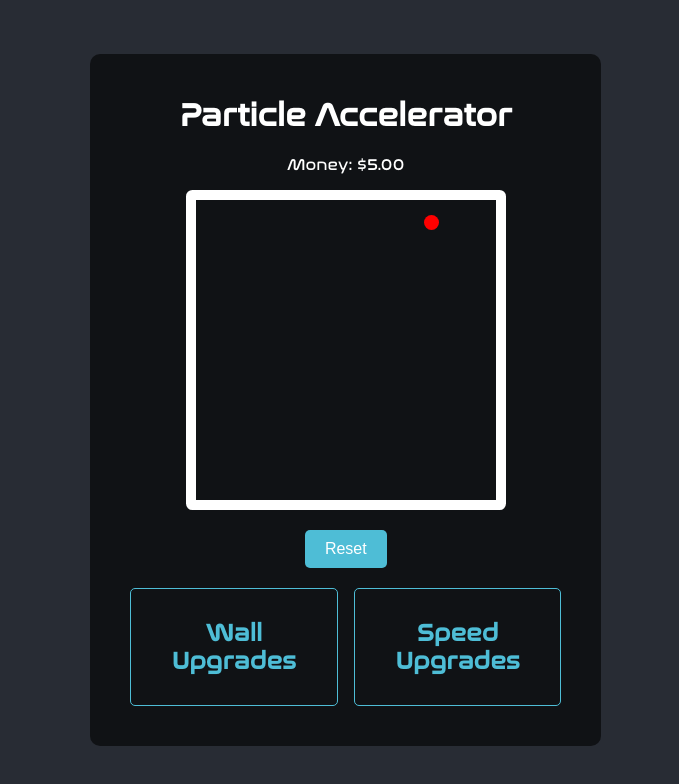
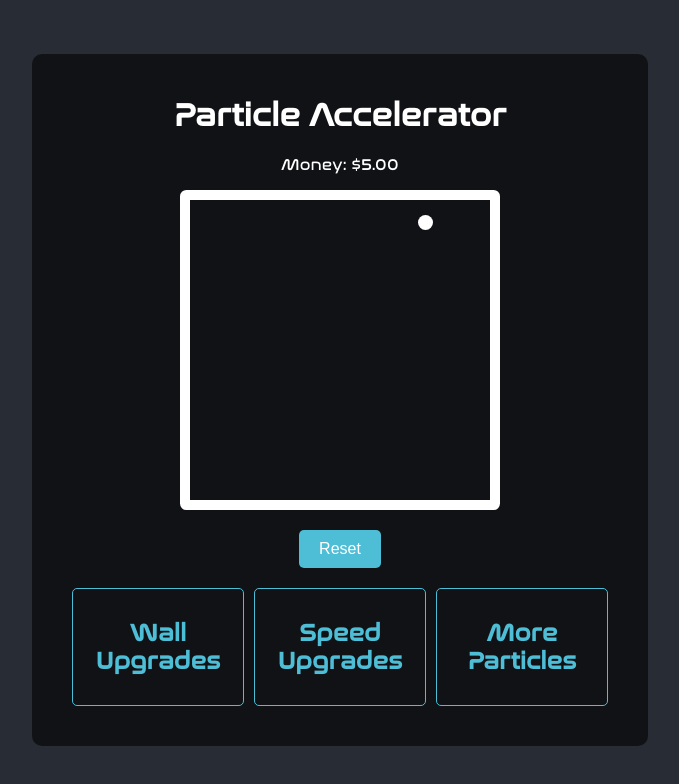
Before and after one commit to JQ4386/Particle-Accelerator, a React (Create React App) app: page / in a window 1280 px wide. Shown: the top 784 px of the page, without its empty margins (288-967 px from the left). Built offline with nearby package versions, Linux system fonts and the light colour scheme.

Commit message:
implement more particles upgrade + separated particle component from particle box

```diff
--- a/package.json
+++ b/package.json
@@ -7,6 +7,7 @@
     "@testing-library/react": "^13.4.0",
     "@testing-library/user-event": "^13.5.0",
     "gsap": "^3.12.2",
+    "nanoid": "^4.0.2",
     "react": "^18.2.0",
     "react-dom": "^18.2.0",
     "react-explode": "^2.0.5",
--- a/src/App.css
+++ b/src/App.css
@@ -21,12 +21,13 @@ body, html {
   justify-content: center;
   align-items: center;
   background-color: #282c34;
+  user-select: none;
 }
 
 /* Style the app container */
 .App {
   width: 90%; /* Take up 90% of the available width */
-  max-width: 500px; /* Set a maximum width */
+  max-width: 600px; /* Set a maximum width */
   padding: 20px;
   text-align: center;
   background-color: rgba(0, 0, 0, 0.6);
@@ -59,7 +60,7 @@ button {
 }
 
 .upgrade-column {
-  width: 43%; /* slightly less than 50% to allow some space between columns */
+  width: 28%; /* slightly less than 33% to allow some space between columns */
   border: 1px solid #4ebdd6;
   padding: 10px;
   border-radius: 5px;
--- a/src/App.js
+++ b/src/App.js
@@ -1,4 +1,6 @@
 import React, { useState, useEffect } from 'react';
+import { nanoid } from 'nanoid';
+
 import './App.css';
 import ResetButton from './ResetButton';
 import UpgradesTab from './UpgradesTab';
@@ -11,54 +13,36 @@ function App() {
   const initWallValue = 1;
   const initParticleSpeed = 5;
   const initUpgradeData = [];
+  const initBoxSize = 300;
+  const initParticleSize = 15;
 
+  // Initialize Game States
   const [money, setMoney] = useState(initMoney);
-  const [upgradeData, setUpgradeData] = useState(initUpgradeData);
   const [wallValue, setWallValue] = useState(initWallValue);
   const [particleSpeed, setParticleSpeed] = useState(initParticleSpeed);
+  const [upgradeData, setUpgradeData] = useState(initUpgradeData);
+  const [boxSize, setBoxSize] = useState(initBoxSize);
+  const [particleSize, setParticleSize] = useState(initParticleSize);
+
+  // Initial Particle Data
+  const initParticleData = [{
+    id: Date.now(),
+    position: { x: boxSize / 2, y: boxSize / 2 },
+    velocity: { x: 2, y: 3 }
+  }];
+
+  const [particleData, setParticleData] = useState(initParticleData);
+
 
   const refreshRate = 60;
-
-  // prop object to reduce prop clutter
-  const manageMoney = {
-    money: money,
-    setMoney: setMoney
-  }
 
   function resetStates() {
     setMoney(initMoney);
     setUpgradeData(initUpgradeData);
     setWallValue(initWallValue);
     setParticleSpeed(initParticleSpeed);
+    setParticleData(initParticleData)
   }
-
-  //handle money per second
-  // useEffect(() => {
-  //   let totalPassiveIncome = 0;
-  //   upgradeData.forEach(upgrade => {
-  //     if (upgrade.type === 'passive') {
-  //       totalPassiveIncome += upgrade.upgradeEffect * upgrade.numOwned;
-  //     }
-  //   });
-  //   setMoneyPerSecond(totalPassiveIncome);
-  // }, [upgradeData]);
-
-  // handle money increment smoothly for the UI
-  // useEffect(() => {
-  //   const incrementsPerSecond = refreshRate;
-  //   const increment = moneyPerSecond / incrementsPerSecond;
-
-  //   const interval = setInterval(() => {
-  //     setMoney(prevMoney => {
-  //       const newMoney = prevMoney + increment;
-  //       // Convert the result of toFixed(2) back to a number for further arithmetic
-  //       return Number(newMoney.toFixed(2));
-  //     });
-  //   }, 1000/refreshRate);
-
-  //   // Cleanup the interval when the component is unmounted
-  //   return () => clearInterval(interval);
-  // }, [moneyPerSecond]);
 
   //handle wall upgrades
   useEffect(() => {
@@ -71,7 +55,7 @@ function App() {
     setWallValue(tempWV)
   }, [upgradeData]);
 
-  // //handle particle upgrades
+  //handle particle upgrades
   useEffect(() => {
     let tempPS = initParticleSpeed;
     upgradeData.forEach(upgrade => {
@@ -82,9 +66,61 @@ function App() {
     setParticleSpeed(tempPS)
   }, [upgradeData]);
 
+  // handle particle amount upgrades
+  const [lastAddedParticles, setLastAddedParticles] = useState(0);
+
+  useEffect(() => {
+    let addedParticles = 0;
+
+    upgradeData.forEach(upgrade => {
+      if (upgrade.effectType === 'particleAmount') {
+        addedParticles += upgrade.upgradeEffect * upgrade.numOwned;
+      }
+    });
+
+    const diff = addedParticles - lastAddedParticles;
+
+    if (diff > 0) {
+      const newParticles = [];
+      for (let i = 0; i < diff; i++) {
+        newParticles.push({
+          id: nanoid(),  // Ensure unique IDs
+          position: { x: boxSize / 2, y: boxSize / 2 },
+          velocity: { x: 2, y: 3 }
+        });
+      }
+      console.log(newParticles);
+      setParticleData(prevParticles => [...prevParticles, ...newParticles]);
+      setLastAddedParticles(addedParticles);
+    }
+
+  }, [upgradeData, boxSize, lastAddedParticles]);
 
 
 
+
+  // prop object to reduce prop clutter
+  const manageMoney = {
+    money: money,
+    setMoney: setMoney
+  }
+
+  const manageUpgrade = {
+    upgradeData: upgradeData,
+    setUpgradeData: setUpgradeData
+  }
+
+  const manageParticles = {
+    particleData: particleData,
+    setParticleData: setParticleData
+  }
+
+  const manageParticleBox = {
+    boxSize: boxSize,
+    setBoxSize: setBoxSize,
+    particleSize: particleSize,
+    setParticleSize: setParticleSize
+  }
 
 
   return (
@@ -92,9 +128,9 @@ function App() {
       <header className="App-header">
         <h1>Particle Accelerator</h1>
         <p>Money: ${money.toFixed(2)} </p>
-        <ParticleBox {...manageMoney} refreshRate={refreshRate} wallValue={wallValue} particleSpeed={particleSpeed}/>
+        <ParticleBox {...manageMoney} {...manageParticles} {...manageParticleBox} refreshRate={refreshRate} wallValue={wallValue} particleSpeed={particleSpeed} />
         <ResetButton resetStates={resetStates} />
-        <UpgradesTab {...manageMoney} upgradeData={upgradeData} setUpgradeData={setUpgradeData} />
+        <UpgradesTab {...manageMoney} {...manageUpgrade} {...manageParticles} {...manageParticleBox} />
       </header>
     </div>
   );
--- a/src/Explosion.js
+++ b/src/Explosion.js
@@ -1,4 +1,4 @@
-import React, { useRef, useEffect, useState } from "react";
+import React, { useRef, useEffect } from "react";
 import gsap, { Power4 } from "gsap";
 
 export default function Explosion({ size, onComplete = () => {}, style, color, position }) {
@@ -27,6 +27,7 @@ export default function Explosion({ size, onComplete = () => {}, style, color, p
             );
 
         return () => timeline.kill();
+        // eslint-disable-next-line
     }, []);
 
     return (
--- /dev/null
+++ b/src/Particle.js
@@ -0,0 +1,39 @@
+import React, { useEffect } from 'react';
+
+export default function Particle({ initPosition, initVelocity, onCollision, particleSize, boxSize, refreshRate }) {
+    const [position, setPosition] = React.useState(initPosition);
+    const [velocity, setVelocity] = React.useState(initVelocity);
+
+    useEffect(() => {
+        const interval = setInterval(() => {
+            let newX = position.x + velocity.x;
+            let newY = position.y + velocity.y;
+
+            if (newX < 0 || newX + particleSize >= boxSize) {
+                setVelocity(prevVelocity => ({ ...prevVelocity, x: -prevVelocity.x }));
+                onCollision({ x: newX, y: newY });
+            }
+
+            if (newY < 0 || newY + particleSize >= boxSize) {
+                setVelocity(prevVelocity => ({ ...prevVelocity, y: -prevVelocity.y }));
+                onCollision({ x: newX, y: newY });
+            }
+
+            setPosition({ x: newX, y: newY });
+        }, 1000/refreshRate);
+
+        return () => clearInterval(interval);
+    }, [position, velocity, onCollision, boxSize, particleSize, refreshRate]);
+
+    return (
+        <div className="particle" style={{
+            width: particleSize,
+            height: particleSize,
+            backgroundColor: 'white',
+            borderRadius: '50%',
+            position: 'absolute',
+            left: position.x,
+            top: position.y
+        }}></div>
+    );
+}
--- a/src/ParticleBox.js
+++ b/src/ParticleBox.js
@@ -1,67 +1,27 @@
-import React, { useState, useEffect } from "react";
+import React, { useState } from "react";
+import { nanoid } from "nanoid";
 
 import Explosion from "./Explosion";
+import Particle from "./Particle";
 
 
-export default function ParticleBox({ money, setMoney, refreshRate, wallValue, particleSpeed }) {
-    const boxSize = 300;
-    const particleSize = 15;
-    const [position, setPosition] = useState({ x: boxSize / 2, y: boxSize / 2 }); // initialize in center of box
-    const [velocity, setVelocity] = useState({ x: 2, y: 3 });
+export default function ParticleBox({ setMoney, refreshRate, wallValue, particleSpeed, particleData, boxSize, particleSize }) {
+
 
     // Explosion states
     const [explosions, setExplosions] = useState([]);
 
-    // Parse particleSpeed from integer to Object
-    useEffect(() => {
-        setVelocity(prevVelocity => ({
-            x: particleSpeed * 2/5 * Math.sign(prevVelocity.x),
-            y: particleSpeed * 3/5 * Math.sign(prevVelocity.y)}) )
-        console.log(particleSpeed)
-      }, [particleSpeed]);
+    function handleCollision(collisionPosition) {
+        const newExplosion = {
+            x: collisionPosition.x,
+            y: collisionPosition.y,
+            id: nanoid()
+        };
 
+        setExplosions(prev => [...prev, newExplosion]);
+        setMoney(prevMoney => prevMoney + wallValue);
+    }
 
-    useEffect(() => {
-        const interval = setInterval(() => {
-            let newX = position.x + velocity.x;
-            let newY = position.y + velocity.y;
-
-            const collisionX = newX < 0 || newX + particleSize >= boxSize;
-            const collisionY = newY < 0 || newY + particleSize >= boxSize;
-
-            if (collisionX || collisionY) {
-                /// Adjust for right and bottom wall collision
-                let explosionX = collisionX ? (newX + particleSize >= boxSize ? newX + particleSize : newX) : newX;
-                let explosionY = collisionY ? (newY + particleSize >= boxSize ? newY + particleSize : newY) : newY;
-
-                const newExplosion = {
-                    x: explosionX,
-                    y: explosionY,
-                    id: Date.now()
-                };
-
-                setExplosions(prev => [...prev, newExplosion]);
-                setMoney(prevMoney => prevMoney + wallValue);
-            }
-
-            // Bounce off the walls
-            if (newX < 0 || newX + particleSize >= boxSize) {
-                setVelocity(prevVelocity => {
-                    return { ...prevVelocity, x: -prevVelocity.x };
-                });
-            }
-
-            if (newY < 0 || newY + particleSize >= boxSize) {
-                setVelocity(prevVelocity => {
-                    return { ...prevVelocity, y: -prevVelocity.y };
-                });
-            }
-
-            setPosition({ x: newX, y: newY });
-        }, 1000 / refreshRate); // once every frame
-
-        return () => clearInterval(interval); // cleanup
-    }, [position, velocity, setMoney, explosions, refreshRate, wallValue]);
 
     return (
         <div className="particle-box" style={{
@@ -70,27 +30,32 @@ export default function ParticleBox({ money, setMoney, refreshRate, wallValue, p
             border: '10px solid white',
             position: 'relative'
         }}>
-
             {explosions.map(explosion =>
                 <Explosion
                     key={explosion.id}
                     size={100}
                     color={"red"}
-                    refreshRate = {refreshRate}
+                    refreshRate={refreshRate}
                     position={explosion}
                     onComplete={() => {
                         setExplosions(prev => prev.filter(e => e.id !== explosion.id));
                     }}
                 />
             )}
-            <div className="particle" style={{
-                width: particleSize,
-                height: particleSize,
-                backgroundColor: 'red',
-                position: 'absolute',
-                left: position.x,
-                top: position.y
-            }}></div>
+            <div>
+                {particleData.map(particle =>
+                    <Particle
+                        key={particle.id}
+                        initPosition={particle.position}
+                        initVelocity={particle.velocity}
+                        onCollision={handleCollision}
+                        boxSize={boxSize}
+                        particleSize={particleSize}
+                        refreshRate={refreshRate}
+                        particleSpeed={particleSpeed}
+                    />
+                )}
+            </div>
         </div>
     );
 }
--- a/src/Upgrade.js
+++ b/src/Upgrade.js
@@ -1,6 +1,6 @@
 import React from "react";
 
-export default function Upgrade({ money, setMoney, upgradeData, setUpgradeData, name, cost, numOwned, tier }) {
+export default function Upgrade({ money, setMoney, upgradeData, setUpgradeData, name, cost, numOwned }) {
 
     function handleClick() {
         if (money >= cost) {
--- a/src/UpgradesTab.js
+++ b/src/UpgradesTab.js
@@ -21,8 +21,8 @@ export default function UpgradesTab({ money, setMoney, upgradeData, setUpgradeDa
                     unlockMoney: baseCost,
                     type: "passive" // To Accomodate Future Active Upgrades
                 };
-            } else {
-                // Particle Speed Upgrades (IDs starting from 11)
+            } else if (id <= 20) {
+                // Particle Speed Upgrades (IDs starting from 11-20)
                 const baseCost = 10 * (10 ** (id - 11));
                 return {
                     id: id,
@@ -31,37 +31,57 @@ export default function UpgradesTab({ money, setMoney, upgradeData, setUpgradeDa
                     effectType: "particleSpeed",
                     upgradeEffect: 1 * (2 ** (id - 11)),
                     numOwned: 0,
-                    unlockMoney: baseCost * 1,
+                    unlockMoney: baseCost,
+                    type: "passive"
+                };
+            } else if (id <= 30) {
+                //Particle Amount Upgrades (IDs starting from 21-30)
+                const baseCost = 10 * (10 ** (id - 21));
+                return {
+                    id: id,
+                    name: `More Particles Tier ${id - 20}`,
+                    baseCost: baseCost,
+                    effectType: "particleAmount",
+                    upgradeEffect: 1 * (2 ** (id - 21)),
+                    numOwned: 0,
+                    unlockMoney: baseCost,
                     type: "passive"
                 };
             }
         };
 
 
-        function determineNextUpgradeId() {
+        function determineNextUpgradeID() {
             const wallUpCount = upgradeData.filter(upg => upg.effectType === 'wall').length;
             const particleSpeedUpCount = upgradeData.filter(upg => upg.effectType === 'particleSpeed').length;
+            const particleAmountCount = upgradeData.filter(upg => upg.effectType === 'particleAmount').length;
 
-            const nextWallUpId = wallUpCount + 1;
-            const nextParticleSpeedId = particleSpeedUpCount + 11;
+            const nextWallUpID = wallUpCount + 1;
+            const nextParticleSpeedID = particleSpeedUpCount + 11;
+            const nextParticleAmountID = particleAmountCount + 21;
 
-            // If the next active upgrade can be unlocked, return its ID
-            if (nextWallUpId <= 6 && money >= generateUpgrade(nextWallUpId).unlockMoney) {
-                return nextWallUpId;
+            // If the next wall upgrade can be unlocked, return its ID
+            if (nextWallUpID <= 6 && money >= generateUpgrade(nextWallUpID).unlockMoney) {
+                return nextWallUpID;
             }
-            // If the next passive upgrade can be unlocked, return its IDnextParticleSpeedId
-            else if (nextParticleSpeedId <= 16 && money >= generateUpgrade(nextParticleSpeedId).unlockMoney) {
-                return nextParticleSpeedId;
+            // If the next particleSpeed upgrade can be unlocked, return its ID
+            else if (nextParticleSpeedID <= 16 && money >= generateUpgrade(nextParticleSpeedID).unlockMoney) {
+                return nextParticleSpeedID;
             }
+
+            else if (nextParticleAmountID <= 26 && money >= generateUpgrade(nextParticleAmountID).unlockMoney) {
+                return nextParticleAmountID;
+            }
+
 
                 return null; // No new upgrades available
         }
 
-        const nextUpgradeId = determineNextUpgradeId();
+        const nextUpgradeID = determineNextUpgradeID();
 
         // Only attempt to add an upgrade if nextUpgradeId is not null
-    if (nextUpgradeId) {
-        const nextUpgrade = generateUpgrade(nextUpgradeId);
+        if (nextUpgradeID) {
+            const nextUpgrade = generateUpgrade(nextUpgradeID);
             if (money >= nextUpgrade.unlockMoney) {
                 setUpgradeData(prevUpgrades => {
                     return [...prevUpgrades, nextUpgrade];
@@ -96,7 +116,6 @@ export default function UpgradesTab({ money, setMoney, upgradeData, setUpgradeDa
                         name={upgrade.name}
                         cost={calculateCost(upgrade.id)}
                         numOwned={upgrade.numOwned}
-                        tier={upgrade.tier}
                     />
                 ))}
             </div>
@@ -109,7 +128,18 @@ export default function UpgradesTab({ money, setMoney, upgradeData, setUpgradeDa
                         name={upgrade.name}
                         cost={calculateCost(upgrade.id)}
                         numOwned={upgrade.numOwned}
-                        tier={upgrade.tier}
+                    />
+                ))}
+            </div>
+            <div className="upgrade-column">
+                <h2>More Particles</h2>
+                {upgradeData.filter(upg => upg.effectType === 'particleAmount').map((upgrade) => (
+                    <Upgrade
+                        {...upgradeProps}
+                        key={upgrade.id}
+                        name={upgrade.name}
+                        cost={calculateCost(upgrade.id)}
+                        numOwned={upgrade.numOwned}
                     />
                 ))}
             </div>
```
Also changed, not shown: src/Button.js (deleted, +0 -22 lines), 1 other file (tests, documents, lock files or other folders). Lines whose indentation alone changed are shown as unchanged.
